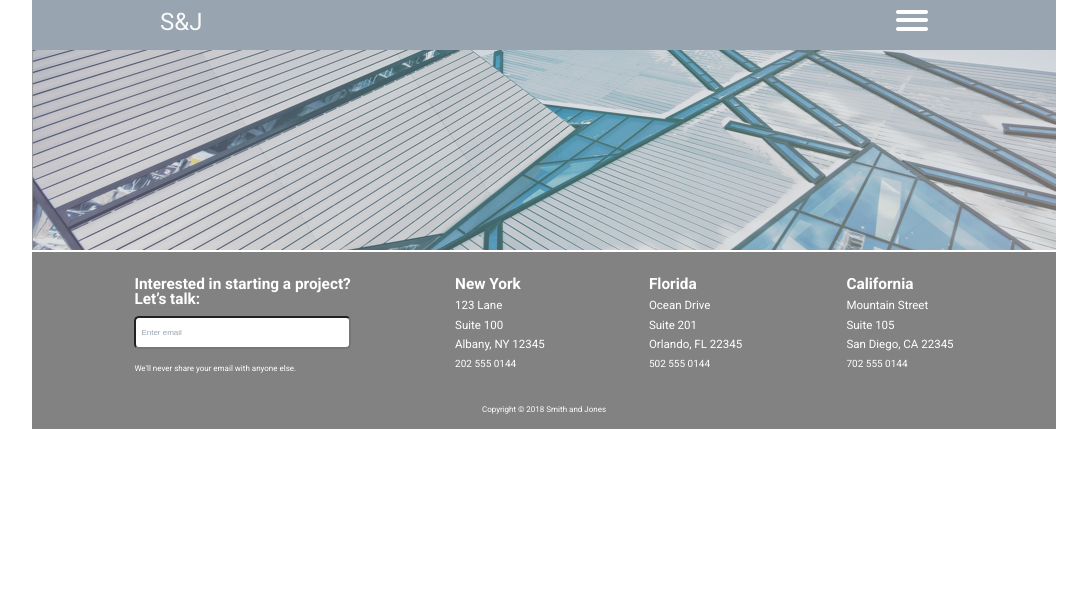
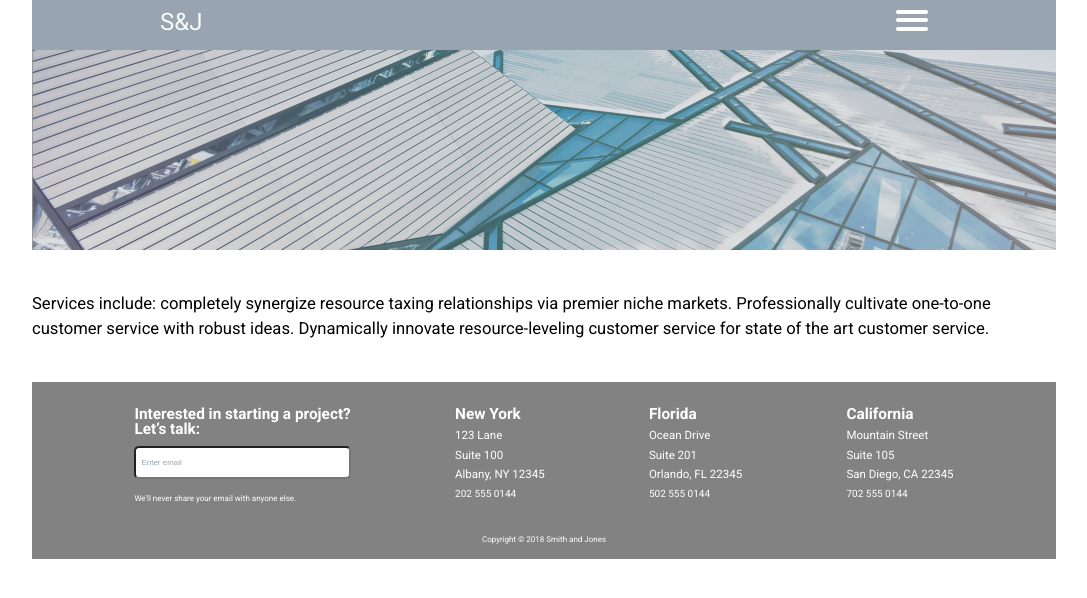
Before and after one commit to RaneWallin/sj-react, a React (Create React App) app: page /services in a window 1280 px wide. Shown: the top 598 px of the page, without its empty margins (96-1183 px from the left). Built offline with nearby package versions, Linux system fonts and the light colour scheme.

Commit message:
adding services intro text

```diff
--- a/src/pages/services.js
+++ b/src/pages/services.js
@@ -2,6 +2,9 @@ import React, { Component } from "react";
 import Navigation from "../components/navigation";
 import PageHolder from "../components/page-holder";
 import Header from "../components/header";
+
+// styles
+import '../styles/services.scss';
 
 //images
 import headerImg from "../img/services/services-jumbotron.png";
@@ -14,6 +17,13 @@ class Services extends Component {
         <PageHolder>
           <Navigation />
           <Header headerImage={headerImg} />
+            <div className="service-intro">
+                <p>
+                    Services include: completely synergize resource taxing relationships via premier niche markets.
+                    Professionally cultivate one-to-one customer service with robust ideas. Dynamically innovate
+                    resource-leveling customer service for state of the art customer service.
+                </p>
+            </div>
           <Footer />
         </PageHolder>
       </div>
--- /dev/null
+++ b/src/styles/services.scss
@@ -0,0 +1,7 @@
+.service-intro {
+  p {
+    margin: 40px 0;
+    line-height: 1.5;
+    font-size: 1.3vw;
+  }
+}
```
Also changed, not shown: 1 other file (tests, documents, lock files or other folders).
